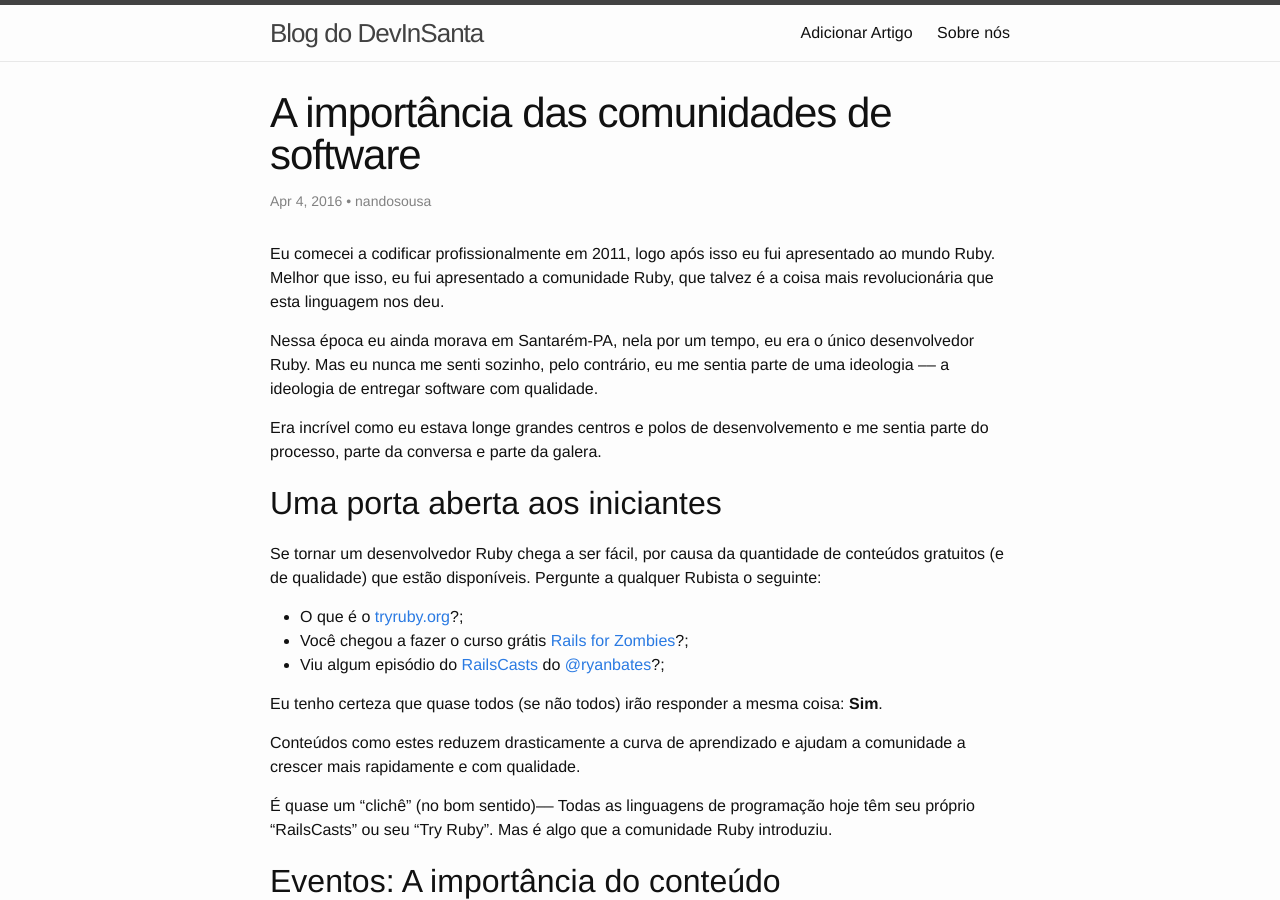
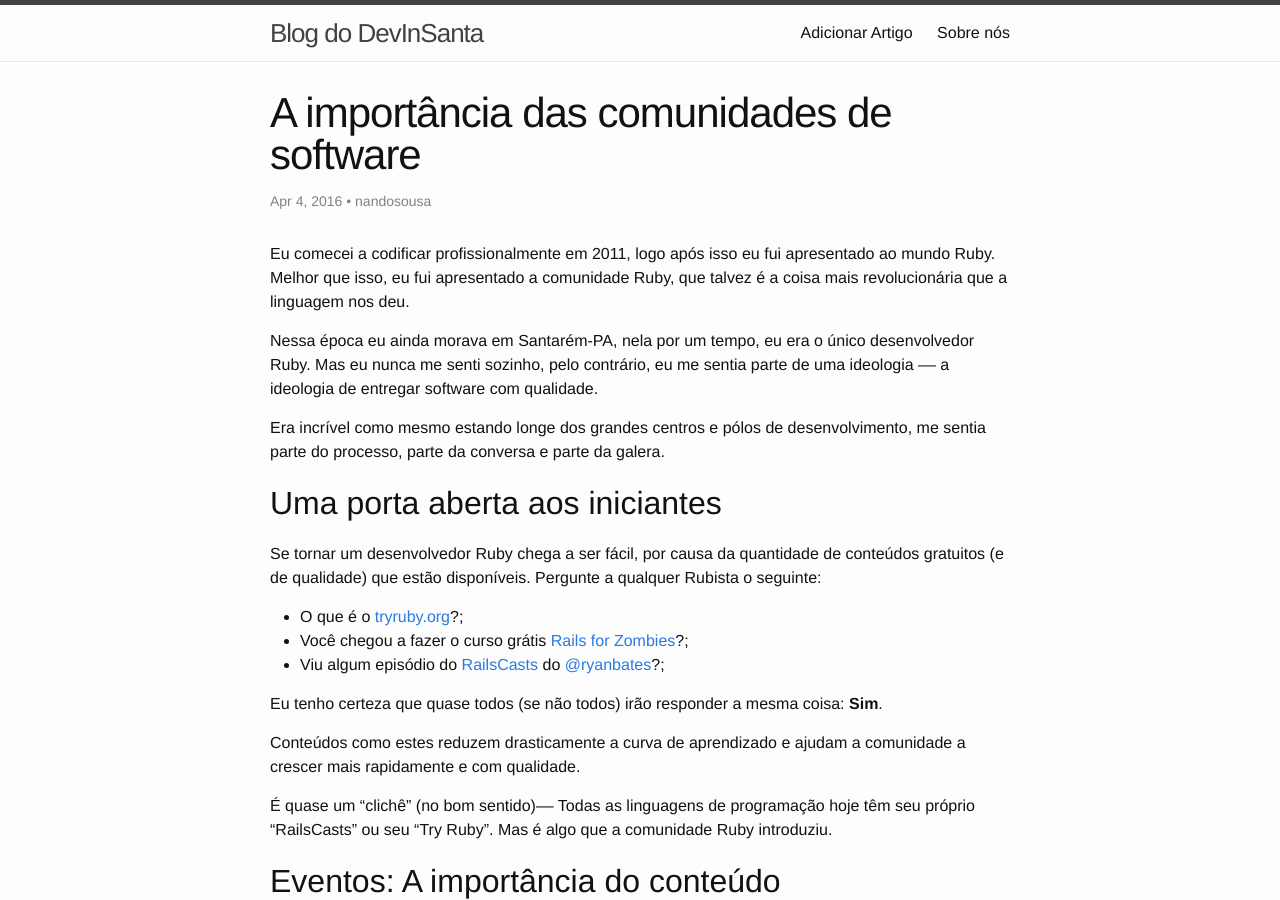
Before and after one commit to murilosardinha/blog, a Jekyll site: the page built from _posts/2016-04-04-a-importancia-das-comunidades-de-software.markdown, in a window 1280 px wide and 900 px high. Built offline with Jekyll 4.4.1, drawn with Linux system fonts in a browser that asks for light colours; comment, search, counter and statistics services are not loaded.

Commit message:
more fixes based on fabricio's suggestions

```diff
--- a/_posts/2016-04-04-a-importancia-das-comunidades-de-software.markdown
+++ b/_posts/2016-04-04-a-importancia-das-comunidades-de-software.markdown
@@ -7,14 +7,15 @@ author: nandosousa
 
 Eu comecei a codificar profissionalmente em 2011, logo após isso eu fui
 apresentado ao mundo Ruby. Melhor que isso, eu fui apresentado a comunidade
-Ruby, que talvez é a coisa mais revolucionária que esta linguagem nos deu.
+Ruby, que talvez é a coisa mais revolucionária que a linguagem nos deu.
 
 Nessa época eu ainda morava em Santarém-PA, nela por um tempo, eu era o único desenvolvedor
 Ruby. Mas eu nunca me senti sozinho, pelo contrário, eu me sentia parte de uma
 ideologia –– a ideologia de entregar software com qualidade.
 
-Era incrível como eu estava longe grandes centros e polos de desenvolvemento e
-me sentia parte do processo, parte da conversa e parte da galera.
+Era incrível como mesmo estando longe dos grandes centros e pólos de
+desenvolvimento, me sentia parte do processo, parte da conversa e parte da
+galera.
 
 ## Uma porta aberta aos iniciantes
 
```
